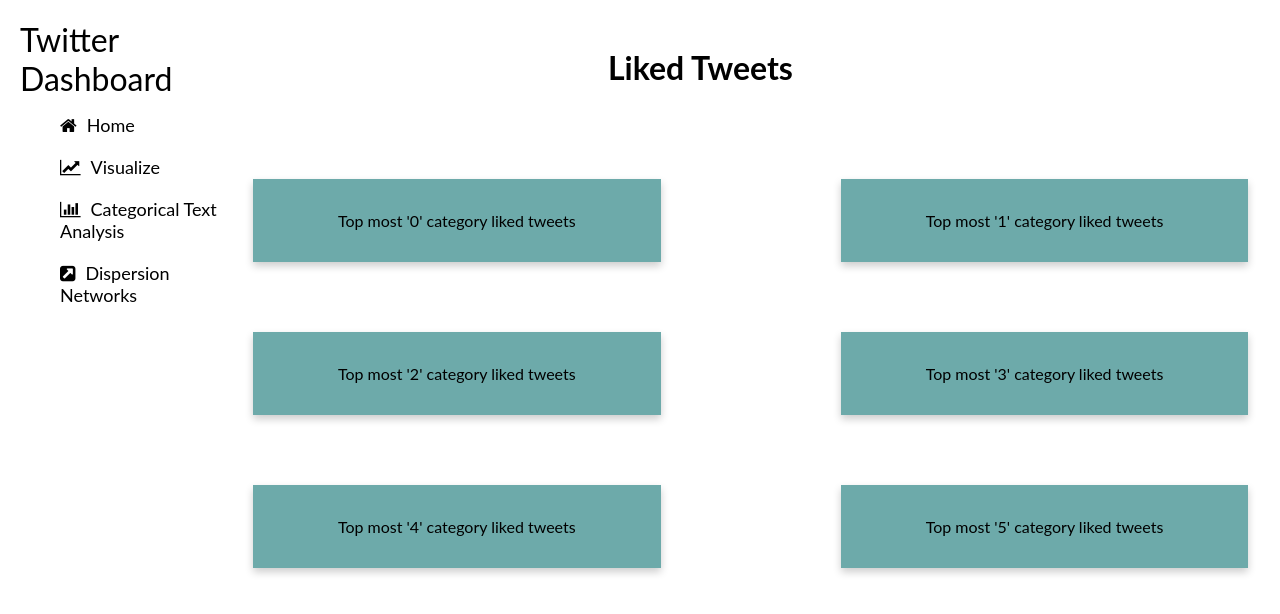
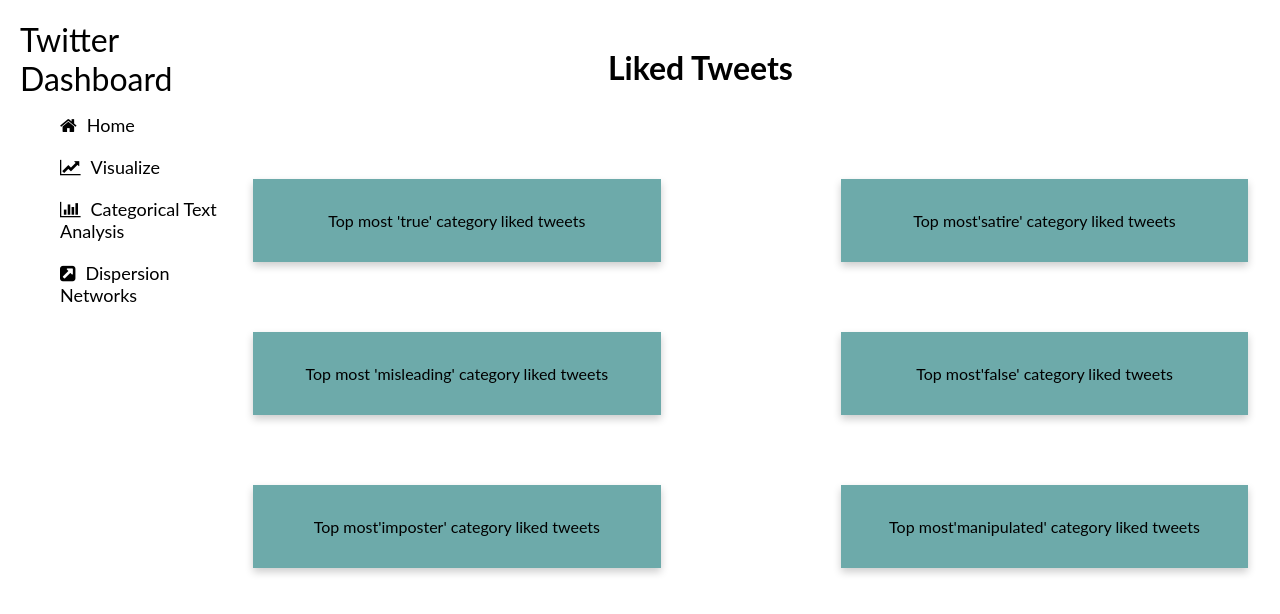
Before and after one commit to harshita19244/twitter-dashboard, a Flask app: template templates/likes5.html in a window 1280 px wide; the page is wider, and only the part inside the window is pictured. Shown: the top 614 px of that part. Run offline with Flask 2, Linux system fonts and the light colour scheme; the template is opened without the code that fills it, so the values that code supplies are empty; some libraries are stand-ins or nearby versions.

Commit message:
Added category names

```diff
--- a/templates/likes5.html
+++ b/templates/likes5.html
@@ -14,42 +14,42 @@
             <div class="card" id="about">
               <div id='chart_0_likes' class='chart'”></div>
 
-              <p class="content">Top most '0' category liked tweets</p>
+              <p class="content">Top most  'true' category liked tweets</p>
             </div>
           </div>
           <div class="column" style="float:left; width: 32%; margin-top: 70px; margin-left: 180px;">
             <div class="card" id="background">
               <div id='chart_1_likes' class='chart'”></div>
 
-              <p class="content">Top most '1' category liked tweets</p>
+              <p class="content">Top most'satire' category liked tweets</p>
             </div>
           </div>
           <div class="column" style="float: left; width: 32%; margin-top: 70px; margin-left: 250px;">
             <div class="card" id="about">
               <div id='chart_2_likes' class='chart'”></div>
 
-              <p class="content">Top most '2' category liked tweets</p>
+              <p class="content">Top most 'misleading' category liked tweets</p>
             </div>
           </div>
           <div class="column" style="float:left; width: 32%; margin-top: 70px; margin-left: 180px;">
             <div class="card" id="background">
               <div id='chart_3_likes' class='chart'”></div>
 
-              <p class="content">Top most '3' category liked tweets</p>
+              <p class="content">Top most'false' category liked tweets</p>
             </div>
           </div>
           <div class="column" style="float: left; width: 32%; margin-top: 70px; margin-left: 250px;">
             <div class="card" id="about">
               <div id='chart_4_likes' class='chart'”></div>
 
-              <p class="content">Top most '4' category liked tweets</p>
+              <p class="content">Top most'imposter' category liked tweets</p>
             </div>
           </div>
           <div class="column" style="float:left; width: 32%; margin-top: 70px; margin-left: 180px;">
             <div class="card" id="background">
               <div id='chart_5_likes' class='chart'”></div>
 
-              <p class="content">Top most '5' category liked tweets</p>
+              <p class="content">Top most'manipulated' category liked tweets</p>
             </div>
           </div>
     </div>
```
Also changed, not shown: templates/query10.html (+7 -7 lines).
